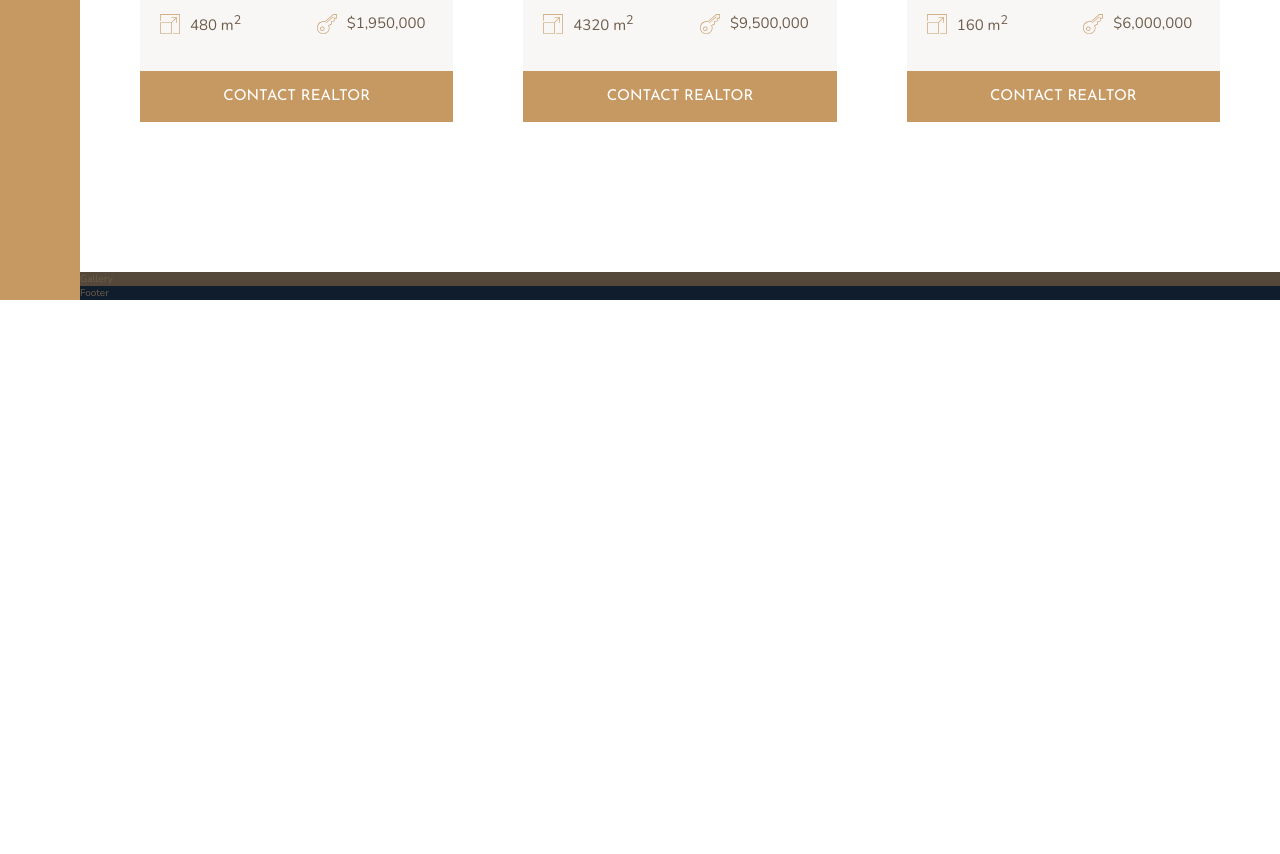
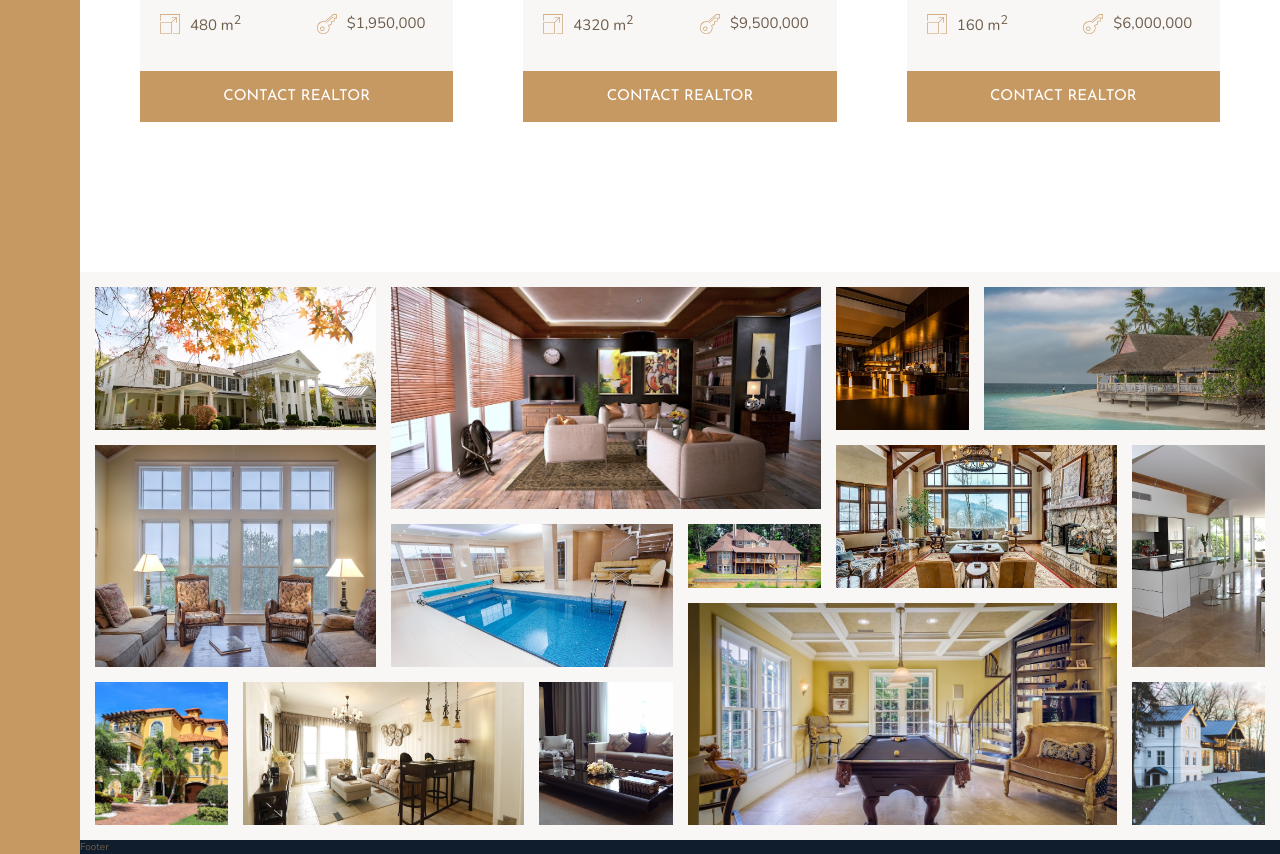
Before and after one commit to wenjing-liu/udemy-css-nexter, a website: page index.html in a window 1280 px wide. Shown: the part 2758-3612 px from the top of the page. Before the commit the page ends 3058 px from the top, so only its background shows below. Drawn offline with nearby package versions, Linux system fonts and the light colour scheme.

Commit message:
Using object-fit together with images for grid items

```diff
--- a/index.html
+++ b/index.html
@@ -301,7 +301,63 @@
         </section>
 
         <section class="gallery">
-            Gallery
+            <figure class="gallery__item gallery__item--1">
+                <img src="img/gal-1.jpeg" alt="Gallery image 1" class="gallery__img">
+            </figure>
+
+            <figure class="gallery__item gallery__item--2">
+                <img src="img/gal-2.jpeg" alt="Gallery image 2" class="gallery__img">
+            </figure>
+
+            <figure class="gallery__item gallery__item--3">
+                <img src="img/gal-3.jpeg" alt="Gallery image 3" class="gallery__img">
+            </figure>
+
+            <figure class="gallery__item gallery__item--4">
+                <img src="img/gal-4.jpeg" alt="Gallery image 4" class="gallery__img">
+            </figure>
+
+            <figure class="gallery__item gallery__item--5">
+                <img src="img/gal-5.jpeg" alt="Gallery image 5" class="gallery__img">
+            </figure>
+
+            <figure class="gallery__item gallery__item--6">
+                <img src="img/gal-6.jpeg" alt="Gallery image 6" class="gallery__img">
+            </figure>
+
+            <figure class="gallery__item gallery__item--7">
+                <img src="img/gal-7.jpeg" alt="Gallery image 7" class="gallery__img">
+            </figure>
+
+            <figure class="gallery__item gallery__item--8">
+                <img src="img/gal-8.jpeg" alt="Gallery image 8" class="gallery__img">
+            </figure>
+
+            <figure class="gallery__item gallery__item--9">
+                <img src="img/gal-9.jpeg" alt="Gallery image 9" class="gallery__img">
+            </figure>
+
+            <figure class="gallery__item gallery__item--10">
+                <img src="img/gal-10.jpeg" alt="Gallery image 10" class="gallery__img">
+            </figure>
+
+            <figure class="gallery__item gallery__item--11">
+                <img src="img/gal-11.jpeg" alt="Gallery image 11" class="gallery__img">
+            </figure>
+
+            <figure class="gallery__item gallery__item--12">
+                <img src="img/gal-12.jpeg" alt="Gallery image 12" class="gallery__img">
+            </figure>
+
+            <figure class="gallery__item gallery__item--13">
+                <img src="img/gal-13.jpeg" alt="Gallery image 13" class="gallery__img">
+            </figure>
+
+            <figure class="gallery__item gallery__item--14">
+                <img src="img/gal-14.jpeg" alt="Gallery image 14" class="gallery__img">
+            </figure>
+
+
         </section>
 
         <footer class="footer">
--- a/sass/_gallery.scss
+++ b/sass/_gallery.scss
@@ -1,4 +1,94 @@
 .gallery {
-    background-color: $color-grey-dark-1;
+    background-color: $color-grey-light-1;
     grid-column: full-start / full-end;
+
+    display: grid;
+    grid-template-columns: repeat(8, 1fr);
+    grid-template-rows: repeat(7, 5vw);
+    grid-gap: 1.5rem;
+    padding: 1.5rem;
+
+    &__item {
+        &--1 {
+            grid-column: 1 / 3;
+            grid-row: 1 / 3;
+        }
+
+        &--2 {
+            grid-column: 3 / 6;
+            grid-row: 1 / 4;
+        }
+
+        &--3 {
+            grid-column: 6 / 7;
+            grid-row: 1 / 3;
+        }
+
+        &--4 {
+            grid-column: 7 / 9;
+            grid-row: 1 / 3;
+        }
+
+        &--5 {
+            grid-column: 1 / 3;
+            grid-row: 3 / 6;
+        }
+
+        &--6 {
+            grid-column: 3 / 5;
+            grid-row: 4 / 6;
+        }
+
+        &--7 {
+            grid-column: 5 / 6;
+            grid-row: 4 / 5;
+        }
+
+        &--8 {
+            grid-column: 6 / 8;
+            grid-row: 3 / 5;
+        }
+
+        &--9 {
+            grid-column: 8 / 9;
+            grid-row: 3 / 6;
+        }
+
+        &--10 {
+            grid-column: 1 / 2;
+            grid-row: 6 / 8;
+        }
+
+        &--11 {
+            grid-column: 2 / 4;
+            grid-row: 6 / 8;
+        }
+
+        &--12 {
+            grid-column: 4 / 5;
+            grid-row: 6 / 8;
+        }
+
+        &--13 {
+            grid-column: 5 / 8;
+            grid-row: 5 / 8;
+        }
+
+        &--14 {
+            grid-column: 8 / 9;
+            grid-row: 6 / 8;
+        }
+    }
+
+    &__img {
+        width: 100%;
+        height: 100%;
+        object-fit: cover; // must set the width and height of this image
+        display: block;
+    }
+
+    & > * {
+        width: 100%;
+    }
+
 }
--- a/sass/_homes.scss
+++ b/sass/_homes.scss
@@ -48,7 +48,7 @@
         background-color: $color-secondary;
         color: #fff;
         font-weight: 400;
-        transform: translateY(50%);
+        transform: translateY(50%); // make the item downer of the current row
     }
 
     &__location,
```
Also changed, not shown: css/style.css.
